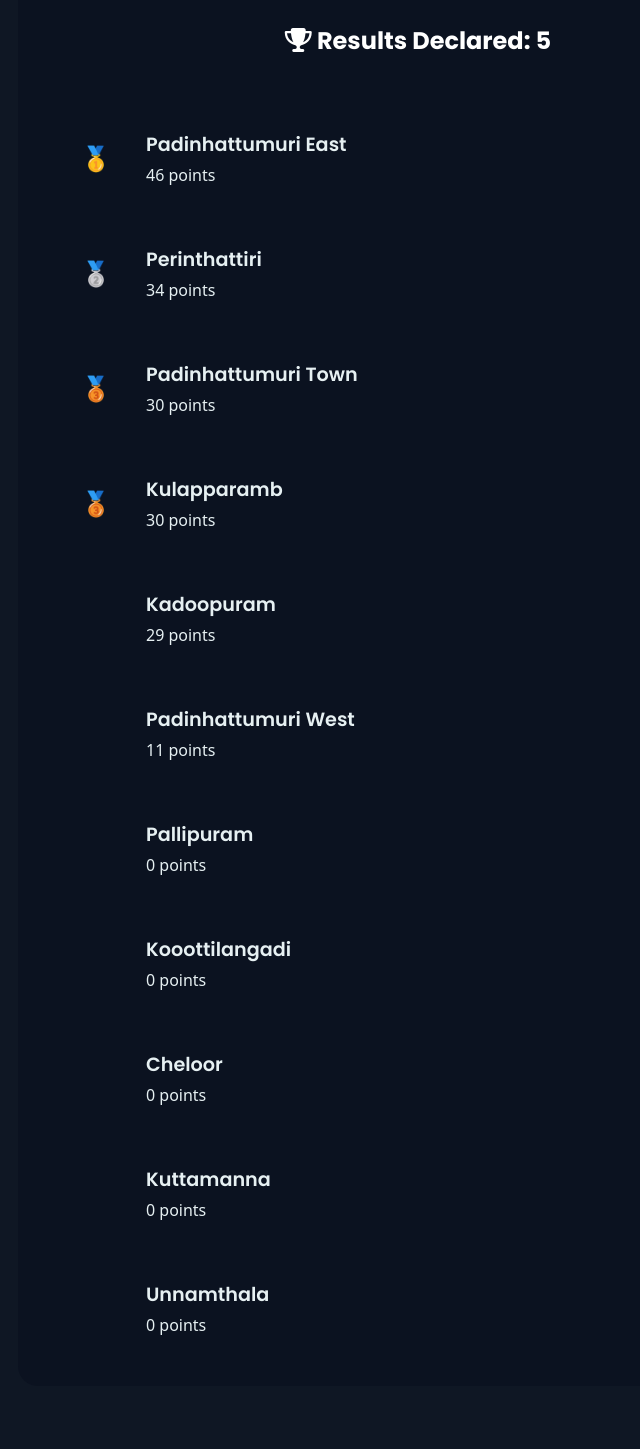
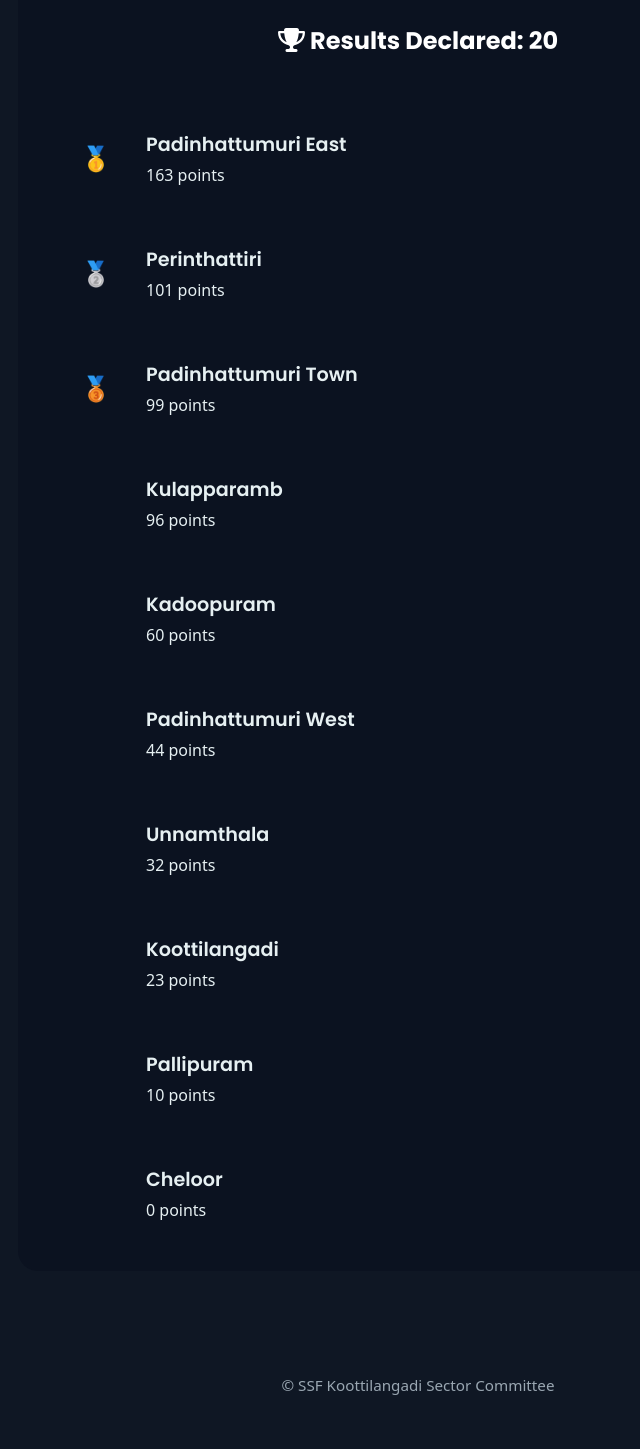
Before and after one commit to mushamilurp-glitch/sahityotsav, a plain HTML site: page leaderboard.html in a window 1280 px wide. Shown: the part 311-1760 px from the top of the page, without its empty margins (222-862 px from the left). After the commit the page ends 1730 px from the top, so only its background shows below. Drawn offline with Linux system fonts and the light colour scheme; a web font is replaced by a local one.

Commit message:
10 Results Updated

```diff
--- a/leaderboard.html
+++ b/leaderboard.html
@@ -53,7 +53,7 @@
 
       <div class="leaderboard-card">
         <div id="resultsDeclared" class="results-declared">
-          <h2><i class="fas fa-trophy"></i> Results Declared: 5</h2>
+          <h2><i class="fas fa-trophy"></i> Results Declared: 20</h2>
         </div>
 
         <div id="leaderboardList" class="leaderboard-list">
@@ -62,7 +62,7 @@
             <div class="rank">🥇</div>
             <div class="team-info">
               <div class="team-name">Padinhattumuri East</div>
-              <div class="team-points">46 points</div>
+              <div class="team-points">163 points</div>
             </div>
           </div>
 
@@ -70,7 +70,7 @@
             <div class="rank">🥈</div>
             <div class="team-info">
               <div class="team-name">Perinthattiri</div>
-              <div class="team-points">34 points</div>
+              <div class="team-points">101 points</div>
             </div>
           </div>
 
@@ -78,15 +78,15 @@
             <div class="rank">🥉</div>
             <div class="team-info">
               <div class="team-name">Padinhattumuri Town</div>
-              <div class="team-points">30 points</div>
+              <div class="team-points">99 points</div>
             </div>
           </div>
 
           <div class="leaderboard-item">
-            <div class="rank">🥉</div>
+            <div class="rank"></div>
             <div class="team-info">
               <div class="team-name">Kulapparamb</div>
-              <div class="team-points">30 points</div>
+              <div class="team-points">96 points</div>
             </div>
           </div>
 
@@ -94,7 +94,7 @@
             <div class="rank"></div>
             <div class="team-info">
               <div class="team-name">Kadoopuram</div>
-              <div class="team-points">29 points</div>
+              <div class="team-points">60 points</div>
             </div>
           </div>
 
@@ -102,7 +102,23 @@
             <div class="rank"></div>
             <div class="team-info">
               <div class="team-name">Padinhattumuri West</div>
-              <div class="team-points">11 points</div>
+              <div class="team-points">44 points</div>
+            </div>
+          </div>
+
+          <div class="leaderboard-item">
+            <div class="rank"></div>
+            <div class="team-info">
+              <div class="team-name">Unnamthala</div>
+              <div class="team-points">32 points</div>
+            </div>
+          </div>
+
+          <div class="leaderboard-item">
+            <div class="rank"></div>
+            <div class="team-info">
+              <div class="team-name">Koottilangadi</div>
+              <div class="team-points">23 points</div>
             </div>
           </div>
 
@@ -110,15 +126,7 @@
             <div class="rank"></div>
             <div class="team-info">
               <div class="team-name">Pallipuram</div>
-              <div class="team-points">0 points</div>
-            </div>
-          </div>
-
-          <div class="leaderboard-item">
-            <div class="rank"></div>
-            <div class="team-info">
-              <div class="team-name">Kooottilangadi</div>
-              <div class="team-points">0 points</div>
+              <div class="team-points">10 points</div>
             </div>
           </div>
 
@@ -126,22 +134,6 @@
             <div class="rank"></div>
             <div class="team-info">
               <div class="team-name">Cheloor</div>
-              <div class="team-points">0 points</div>
-            </div>
-          </div>
-
-          <div class="leaderboard-item">
-            <div class="rank"></div>
-            <div class="team-info">
-              <div class="team-name">Kuttamanna</div>
-              <div class="team-points">0 points</div>
-            </div>
-          </div>
-
-          <div class="leaderboard-item">
-            <div class="rank"></div>
-            <div class="team-info">
-              <div class="team-name">Unnamthala</div>
               <div class="team-points">0 points</div>
             </div>
           </div>
--- a/results.csv
+++ b/results.csv
@@ -4,3 +4,8 @@ HS,Story Writing (Girls),blue,Ummu Rabeeha VP,Padinhattumuri East,Fathima Shabin
 HS,Pencil Drawing (Girls),green,Dinha Fathima M,Padinhattumuri Town,Nishma PT,Padinhattumuri East,Fathima Shabina M,Kadoopuram
 HSS,Story Writing (Girls),green,Najwa K,Padinhattumuri Town,Fathima Fareedha K,Kadoopuram,Jafna Jebin K,Padinhattumuri East
 HSS,Poem Writing (Girls),blue,Fathima P,Perinthattiri,Fathima Faseela MT,Padinhattumuri East,Fathima Husna PP,Kolapparamb
+HSS,Calligraphy (Girls),blue,Fathima Husna PP,Kolapparamb,Najwa K,Padinhattumuri Town,Fathima Fareedha K,Kadoopuram
+UP,Story Writing (Girls),green,Rifa Fathima VP,Padinhattumuri East,Riya Fathima P,Perinthattiri,Khadeeja Rafeedha M,Kadoopuram
+UP,Water Colouring (Girls),blue,Faiza Faisal PK,Padinhattumuri East,Sheza,Padinhattumuri Town,Fathima Fasna PN,Padinhattumuri West
+LP,Hanadwriting Malayalam (Girls),,Fathima Nasriya MK,Padinhattumuri East,Fathima Jumana N,Perinthattiri,Ayisha Fida,Padinhattumuri West
+LP,Water Colouring (Girls),,Zayana Fathima VK,Padinhattumuri East,Najwa Fathima,Kolapparamb,Rana Zainab EC,Kadoopuram
```
Also changed, not shown: events.html (+18 -6 lines).
